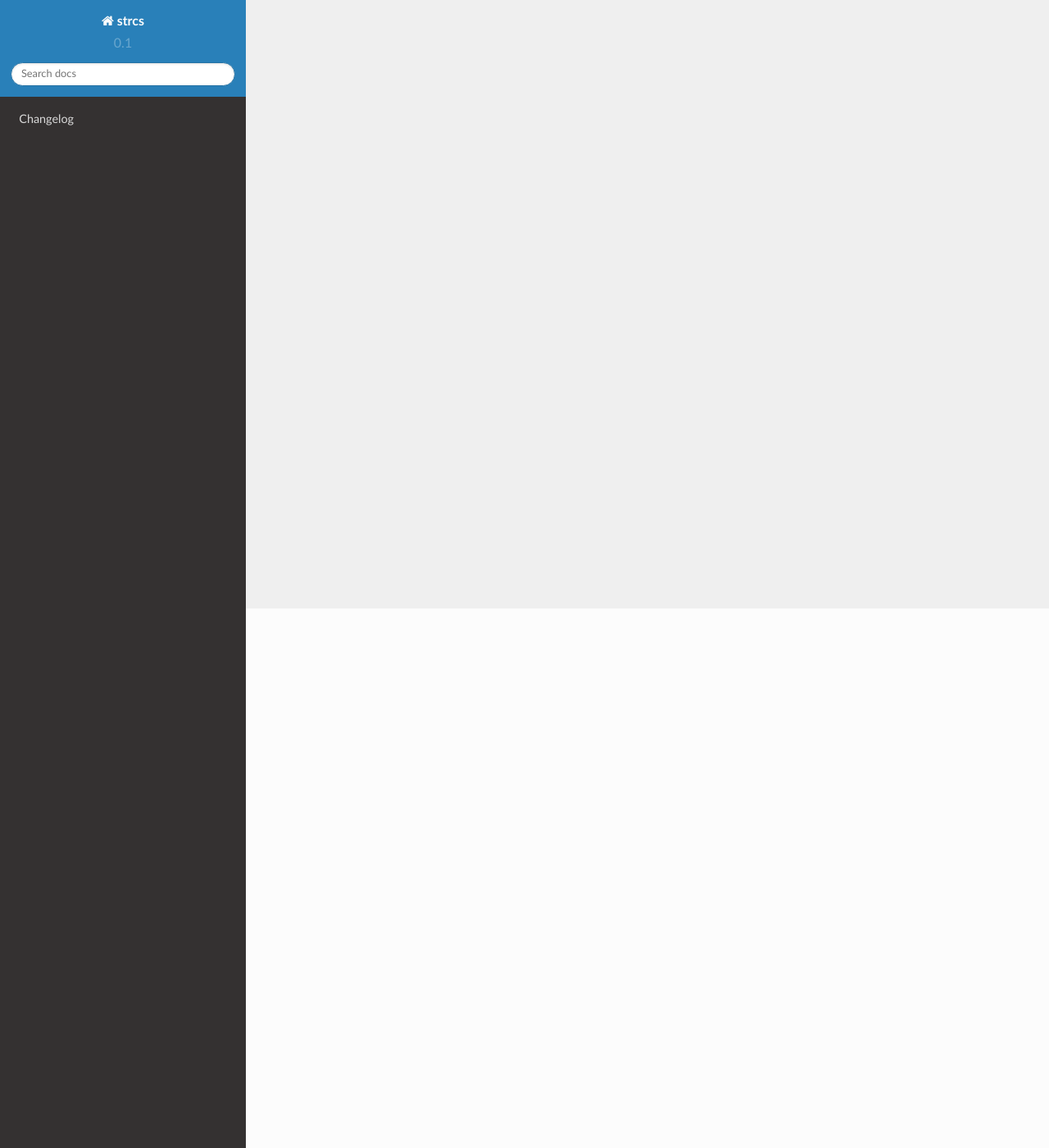
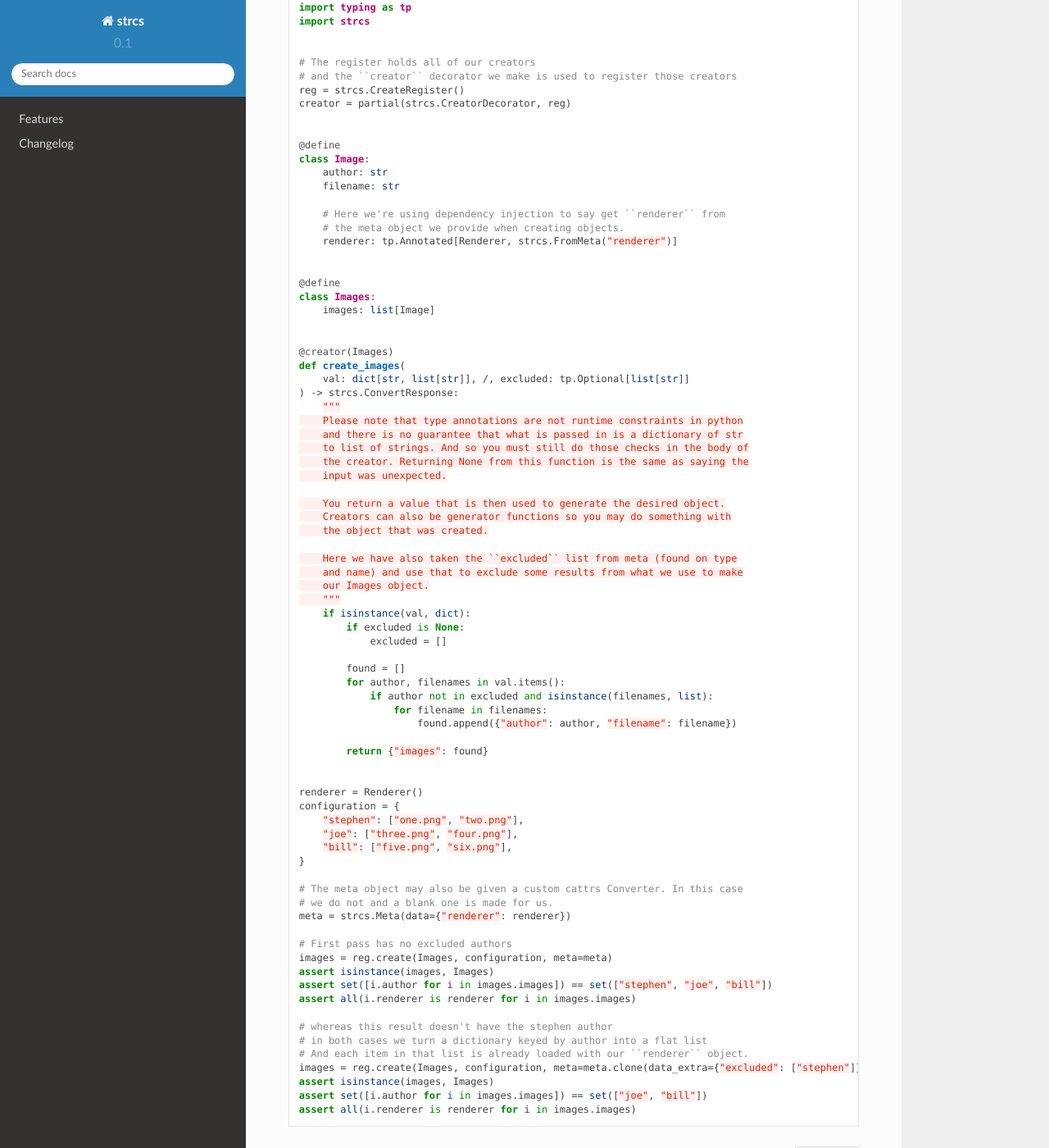
Before and after one commit to delfick/strcs, a Sphinx documentation site: the page built from docs/index.rst, in a window 1280 px wide and 1400 px high, scrolled down 658 px. Shown: the whole window at 82% size. Built offline with Sphinx 7.4.7 and the Read the Docs theme 2.0.0, drawn with Linux system fonts in a browser that asks for light colours; some of the changed text lies outside the part shown.

Commit message:
docs: Start to write documentation

```diff
--- a/README.rst
+++ b/README.rst
@@ -1,4 +1,22 @@
 Structures
 ==========
 
-Some code that wraps cattrs/attrs to allow for some dependency injection.
+Some code that wraps cattrs/attrs for a modular approach to constructing objects
+with the ability to string data through the process.
+
+Install from pypi::
+
+    > python -m pip install strcs
+
+Documentation at https://strcs.readthedocs.io/
+
+Development
+-----------
+
+To run tests, install the code in a virtualenv and use the provided helper::
+
+    > mkdir -p ~/.virtualenvs
+    > python -m venv ~/.virtualenvs/strcs
+    > source ~/.virtualenvs/strcs
+    > python -m pip install -e ".[tests]"
+    > ./test.sh
--- a/docs/index.rst
+++ b/docs/index.rst
@@ -1,8 +1,116 @@
 .. toctree::
    :hidden:
 
+   strcs/features
    strcs/changelog
 
 .. _strcs:
 
-.. include:: ../README.rst
+Structures
+==========
+
+Some code that wraps cattrs/attrs for a modular approach to constructing objects
+with the ability to string data through the process.
+
+Install from pypi::
+
+    > python -m pip install strcs
+
+Example
+-------
+
+This library works by registering ``creators`` that know how to create
+particular objects. You then use that register to convert from one type of data
+into another. It is very similar to how ``cattrs`` works and being built on top
+of it is a superset of cattrs features.
+
+Here is a contrived example that shows a couple features. Read the
+:ref:`features` page for the full list of what is provided by strcs:
+
+.. code-block:: python
+
+    from my_library import Renderer
+
+    from functools import partial
+    from attrs import define
+    import typing as tp
+    import strcs
+
+
+    # The register holds all of our creators
+    # and the ``creator`` decorator we make is used to register those creators
+    reg = strcs.CreateRegister()
+    creator = partial(strcs.CreatorDecorator, reg)
+
+
+    @define
+    class Image:
+        author: str
+        filename: str
+
+        # Here we're using dependency injection to say get ``renderer`` from
+        # the meta object we provide when creating objects.
+        renderer: tp.Annotated[Renderer, strcs.FromMeta("renderer")]
+
+
+    @define
+    class Images:
+        images: list[Image]
+
+
+    @creator(Images)
+    def create_images(
+        val: dict[str, list[str]], /, excluded: tp.Optional[list[str]]
+    ) -> strcs.ConvertResponse:
+        """
+        Please note that type annotations are not runtime constraints in python
+        and there is no guarantee that what is passed in is a dictionary of str
+        to list of strings. And so you must still do those checks in the body of
+        the creator. Returning None from this function is the same as saying the
+        input was unexpected.
+
+        You return a value that is then used to generate the desired object.
+        Creators can also be generator functions so you may do something with
+        the object that was created.
+
+        Here we have also taken the ``excluded`` list from meta (found on type
+        and name) and use that to exclude some results from what we use to make
+        our Images object.
+        """
+        if isinstance(val, dict):
+            if excluded is None:
+                excluded = []
+
+            found = []
+            for author, filenames in val.items():
+                if author not in excluded and isinstance(filenames, list):
+                    for filename in filenames:
+                        found.append({"author": author, "filename": filename})
+
+            return {"images": found}
+
+
+    renderer = Renderer()
+    configuration = {
+        "stephen": ["one.png", "two.png"],
+        "joe": ["three.png", "four.png"],
+        "bill": ["five.png", "six.png"],
+    }
+
+    # The meta object may also be given a custom cattrs Converter. In this case
+    # we do not and a blank one is made for us.
+    meta = strcs.Meta(data={"renderer": renderer})
+
+    # First pass has no excluded authors
+    images = reg.create(Images, configuration, meta=meta)
+    assert isinstance(images, Images)
+    assert set([i.author for i in images.images]) == set(["stephen", "joe", "bill"])
+    assert all(i.renderer is renderer for i in images.images)
+
+    # whereas this result doesn't have the stephen author
+    # in both cases we turn a dictionary keyed by author into a flat list
+    # And each item in that list is already loaded with our ``renderer`` object.
+    images = reg.create(Images, configuration, meta=meta.clone(data_extra={"excluded": ["stephen"]}))
+    assert isinstance(images, Images)
+    assert set([i.author for i in images.images]) == set(["joe", "bill"])
+    assert all(i.renderer is renderer for i in images.images)
--- /dev/null
+++ b/docs/strcs/features.rst
@@ -0,0 +1,4 @@
+.. _features:
+
+Features
+========
```
Also changed, not shown: 1 other file.
